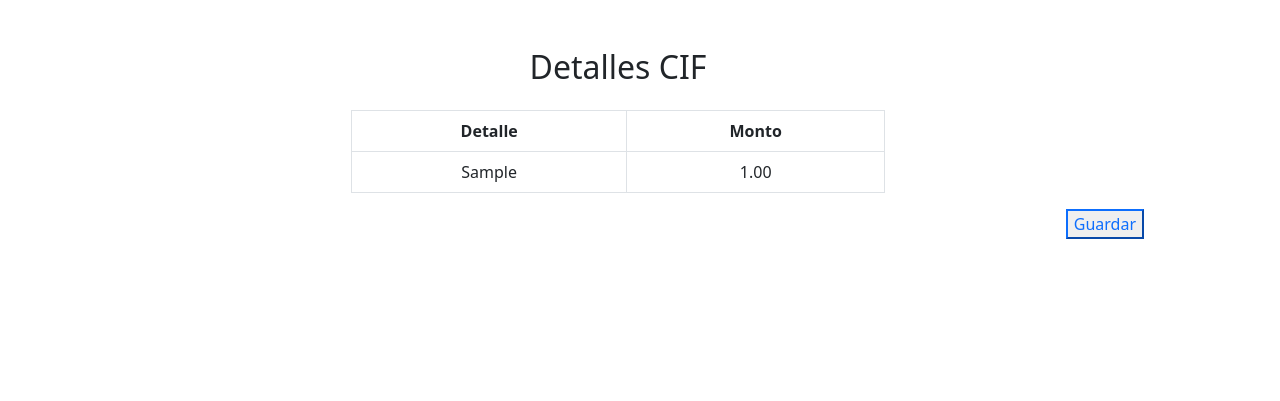
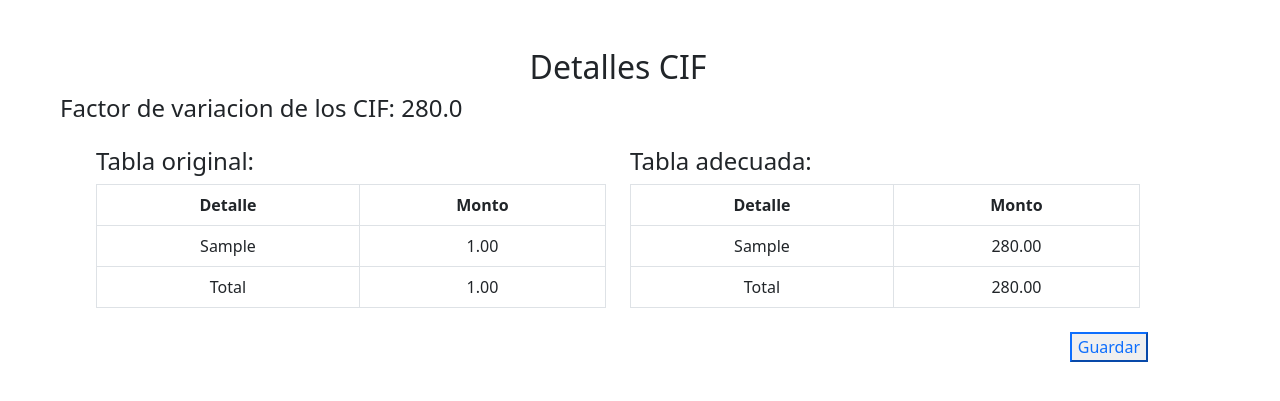
Before and after one commit to ph22012/PROTOTIPO-SIC-G3, a Django app: page /costos_indirectos/ in a window 1280 px wide. Shown: the part 62-463 px from the top of the page. Run offline with Django 5.2, Linux system fonts and the light colour scheme; tables that the repository leaves empty hold one stand-in row (values such as "Sample post"); some libraries are stand-ins or nearby versions.

Commit message:
Primeros cambios

```diff
--- a/costeo/models.py
+++ b/costeo/models.py
@@ -79,7 +79,7 @@ class Costo(models.Model):
 class Cif(models.Model):
     detalle = models.CharField(max_length=100)
     monto = models.DecimalField(max_digits=10,decimal_places=2)
-    idProyecto = models.IntegerField()
+    idProyecto = models.ForeignKey('Proyecto', on_delete=models.CASCADE)
 
 class Proyecto(models.Model):
     nombre = models.CharField(max_length=200)
--- a/costeo/templates/costos_indirectos.html
+++ b/costeo/templates/costos_indirectos.html
@@ -1,9 +1,12 @@
 {% extends 'layouts/base.html' %} {%block content%}
 
 <div class="container align-content-center m-5">
-  <h2 class="text-center col-12">Detalles CIF</h2>
-  <div class="m-4 align-content-center">
-    <table class="table table-bordered w-50 mx-auto">
+  <h2 class="text-center">Detalles CIF</h2>
+  <h4 class="text-right"> Factor de variacion de los CIF: {{factor}}</h4>
+  <div class="row m-4 align-content-center">
+    <div class="col-6">
+        <h4>Tabla original:</h4>
+        <table class="table table-bordered w-100 mx-auto">
           <thead>
             <tr>
               <th class="text-center">Detalle</th>
@@ -17,8 +20,36 @@
               <td class="text-center">{{costo.monto}}</td>
             </tr>
             {%endfor%}
+            <tr>
+                <td class="text-center">Total</td>
+                <td class="text-center">{{sumOriginal}}</td>
+            </tr>
           </tbody>
         </table>
+    </div>
+    <div class="col-6">
+        <h4>Tabla adecuada:</h4>
+        <table class="table table-bordered w-100 mx-auto">
+          <thead>
+            <tr>
+              <th class="text-center">Detalle</th>
+              <th class="text-center">Monto</th>
+            </tr>
+          </thead>
+          <tbody>
+            {%for costo in cifActuales%}
+            <tr>
+              <td class="text-center">{{costo.detalle}}</td>
+              <td class="text-center">{{costo.monto}}</td>
+            </tr>
+            {%endfor%}
+            <tr>
+                <td class="text-center">Total</td>
+                <td class="text-center">{{sumAdecuada}}</td>
+            </tr>
+          </tbody>
+        </table>
+    </div>
     <div class="d-flex m-2 justify-content-end">
       <button class="btn-outline-primary">Guardar</button>
     </div>
--- a/costeo/views.py
+++ b/costeo/views.py
@@ -85,9 +85,23 @@ def seleccionar_Cif(request):
     return render(request, 'select_cif.html')
 
 def costos_indirectos(request):
-    cifAnteriores = Cif.objects.filter(idProyecto =1)
+    cifAnteriores = Cif.objects.filter(idProyecto=1)
+    proyectoAnterior = Proyecto.objects.filter(id = 1).first()
+    proyectoCosteo = Proyecto.objects.filter(id = 2).first()
+    cifActuales = []
+    factor = 2800 / proyectoAnterior.horas_totales
+    sumOriginal = 0
+    sumAdecuada = 0
+    #factor = proyectoCosteo.horas_totales/ proyectoAnterior.horas_totales
+    for cif in cifAnteriores:
+        cifNuevo = Cif()
+        cifNuevo.detalle = cif.detalle
+        cifNuevo.monto = cif.monto * Decimal(factor)
+        sumOriginal += cif.monto
+        sumAdecuada += cifNuevo.monto
+        cifActuales.append(cifNuevo)
 
-    return render(request, 'costos_indirectos.html',{'cifOriginales':cifAnteriores})
+    return render(request, 'costos_indirectos.html',{'cifOriginales':cifAnteriores,'cifActuales':cifActuales,'factor':factor,'sumOriginal':sumOriginal,'sumAdecuada':sumAdecuada})
 
 def proyectos_view(request):
     proyectos = Proyecto.objects.all()
```
Also changed, not shown: costeo/migrations/0003_proyecto.py (added), costeo/migrations/0004_alter_cif_idproyecto.py (added). Lines whose indentation alone changed are shown as unchanged.
